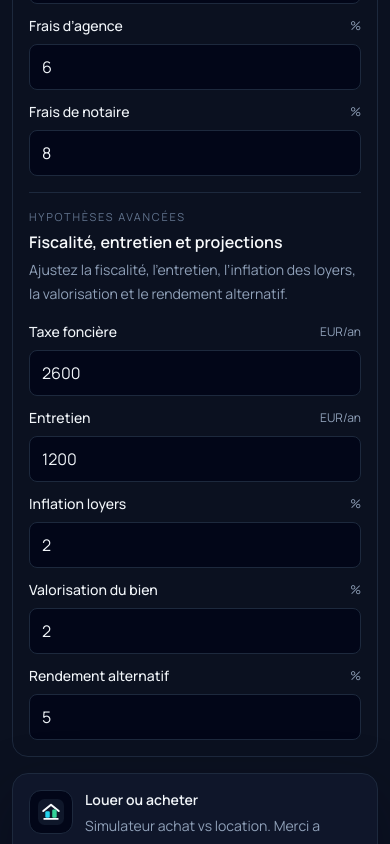
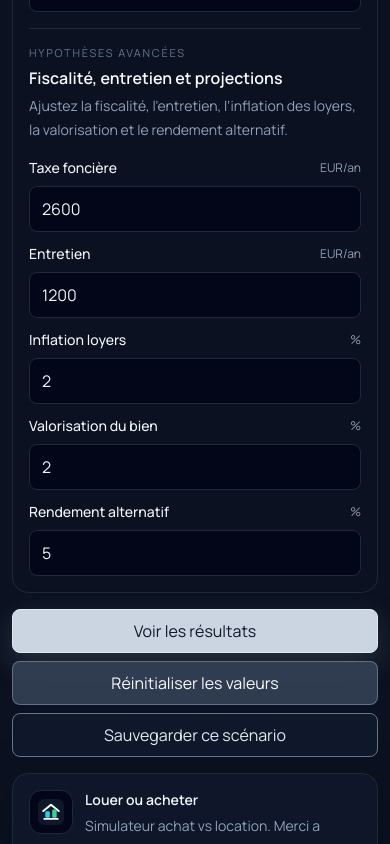
Before and after one commit to amorelpouliquen/acheter-ou-louer, a React (Vite) app: page / in a window 390 px wide. Shown: the part 2221-3065 px from the top of the page. Built offline with nearby package versions, Linux system fonts and the light colour scheme.

Commit message:
Réorganiser bloc desktop et texte

```diff
--- a/src/components/ScenarioForm.jsx
+++ b/src/components/ScenarioForm.jsx
@@ -220,6 +220,7 @@ export default function ScenarioForm({
               />
             </div>
 
+            {!isMobile ? (
               <div className="grid gap-2 sm:grid-cols-3">
                 <button
                   type="button"
@@ -243,6 +244,7 @@ export default function ScenarioForm({
                   Sauvegarder ce scénario
                 </button>
               </div>
+            ) : null}
           </div>
         </FormCard>
 
@@ -282,6 +284,32 @@ export default function ScenarioForm({
           </div>
         </FormCard>
       </div>
+
+      {isMobile ? (
+        <div className="grid gap-2 sm:grid-cols-3">
+          <button
+            type="button"
+            onClick={onShowResults}
+            className="cta-primary min-h-11 rounded-lg px-4 text-sm font-semibold transition"
+          >
+            Voir les résultats
+          </button>
+          <button
+            type="button"
+            onClick={onReset}
+            className="cta-soft min-h-11 rounded-lg px-4 text-sm font-medium transition"
+          >
+            Réinitialiser les valeurs
+          </button>
+          <button
+            type="button"
+            onClick={onSave}
+            className="cta-secondary min-h-11 rounded-lg px-4 text-sm font-medium transition"
+          >
+            Sauvegarder ce scénario
+          </button>
+        </div>
+      ) : null}
     </div>
   )
 }
```
Also changed, not shown: 1 other file (tests, documents, lock files or other folders). Lines whose indentation alone changed are shown as unchanged.
